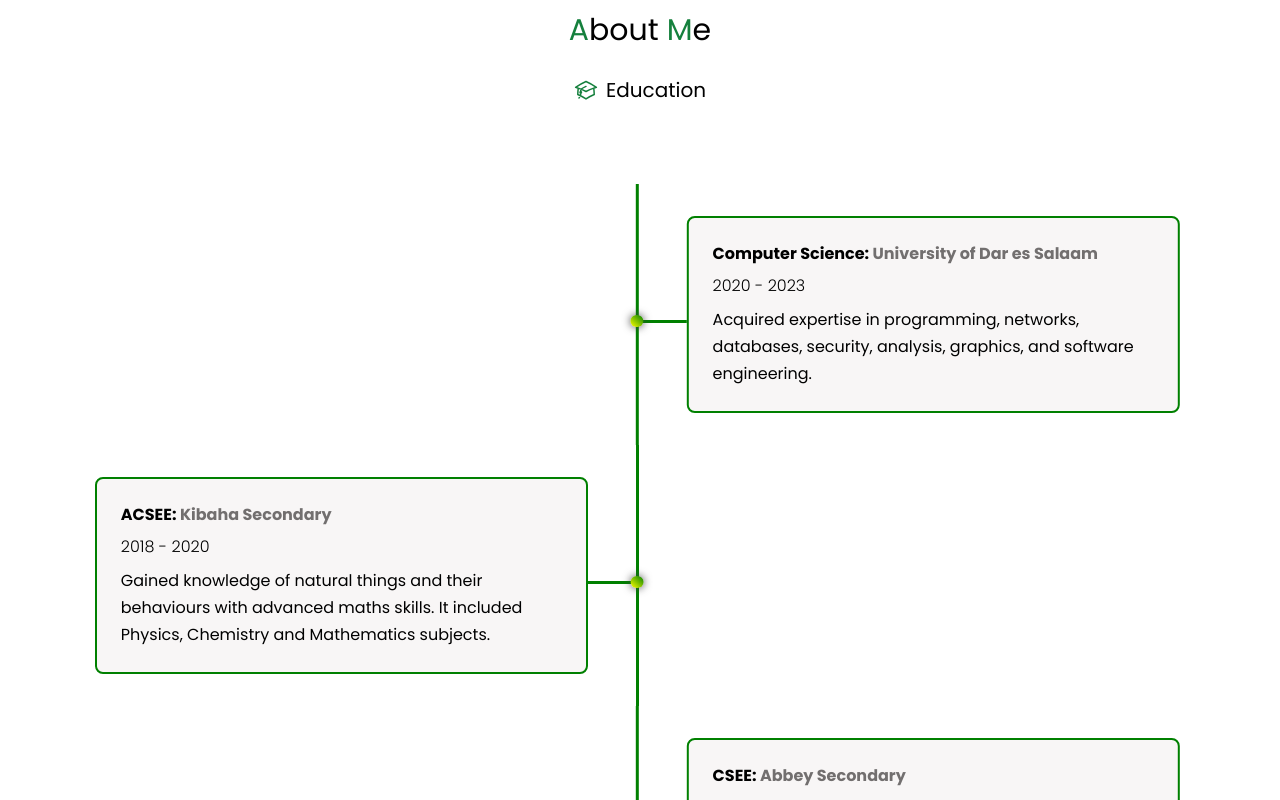
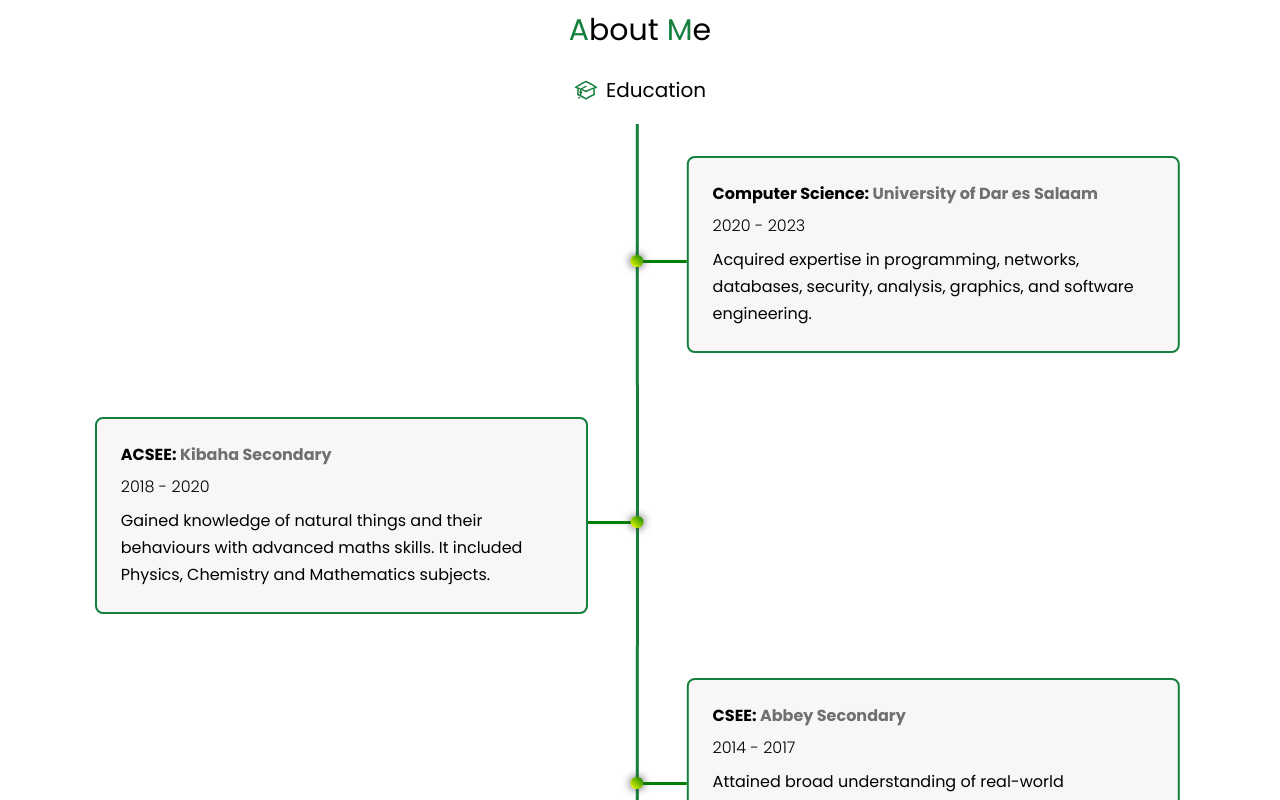
Before and after one commit to GoodluckMlungusye/portfolio, a React (Create React App) app: page / in a window 1280 px wide. Shown: the part 840-1640 px from the top of the page. Built offline with nearby package versions, Linux system fonts and the light colour scheme.

Commit message:
converted native css into tailwind css

```diff
--- a/src/index.css
+++ b/src/index.css
@@ -86,57 +86,42 @@
 
 
 /* ABOUT */
+
+    /* education */
 .checkpoint h2{
-    margin-bottom: 0.5em;
-    color: #000;
-    font-weight: bold;
+    @apply mb-2 text-black font-bold
 }
 
 .checkpoint h2>span{
-    color: #726f6f;
+    @apply text-[#726f6f]
 }
 
 .checkpoint h2:nth-child(2){
-    margin-bottom: 0.5em;
-    color: #000;
-    font-weight: 300;
+    @apply mb-2 text-black font-light
 }
 
 .timeline{
-    margin: 5em auto;
-    max-width: 34.15em;
+    @apply my-2 mx-auto max-w-[546.4px]
 }
 
 .checkpoint{
-    max-width: 34em;
-    padding-top: 2em;
-    padding-bottom: 2em;
-    position: relative;
+    @apply py-8 max-w-[544px] relative
 }
 
-
 .checkpoint div{
-    border: 2px solid green;
-    padding: 1.5em;
-    border-radius: 8px;
-    background: #ebe5e559;
+    @apply border-2 border-solid border-green-700 p-6 rounded-lg bg-[#ebe5e559]
 }
 
 .checkpoint p{
-    line-height: 27px;
-    color: #000;
+     @apply leading-[1.6875rem] text-black
 }
 
 .checkpoint:nth-child(odd){
-    border-left: 3px solid green;
-    padding-left: 3em;
-    transform: translateX(16.8em);
+    @apply border-l-[3px] border-solid border-green-700 pl-12 translate-x-[16.8rem]
 }
 
 .checkpoint:nth-child(even){
-    border-right: 3px solid green;
-    padding-right: 3em;
-    transform: translateX(-17em);
+    @apply border-r-[3px] border-solid border-green-700 pr-12 translate-x-[-17rem]
 }
 
 .checkpoint:nth-child(odd)::before, .checkpoint:nth-child(even)::before{
@@ -150,13 +135,11 @@
 }
 
 .checkpoint:nth-child(odd)::before{
-    left: 0;
-    transform: translateY(5px);
+    @apply left-0 translate-y-[0.3125rem]
 }
 
 .checkpoint:nth-child(even)::before{
-    right: 0;
-    transform: translateY(5px);
+    @apply right-0 translate-y-[0.3125rem]
 }
 
 .checkpoint:nth-child(odd) div::before, .checkpoint:nth-child(even) div::before{
@@ -172,11 +155,11 @@
 }
 
 .checkpoint:nth-child(odd) div::before{
-    left: -0.1em;
+    @apply left-[-1.6px]
 }
 
 .checkpoint:nth-child(even) div::before{
-    right: -0.9em;
+    @apply right-[-14.4px]
 }
 
 @media screen and (max-width: 1150px) {
@@ -205,9 +188,7 @@
 }
 
 
-
-
-
+    /* explore */
 .explore {
     @apply flex flex-col md:grid md:grid-cols-2 min-[1530px]:grid-cols-4 gap-6 justify-center items-center bg-[#d4cbcb59] w-full h-full md:px-12 px-4 py-6
 }
```
Also changed, not shown: tailwind.config.js (+4 -4 lines).
